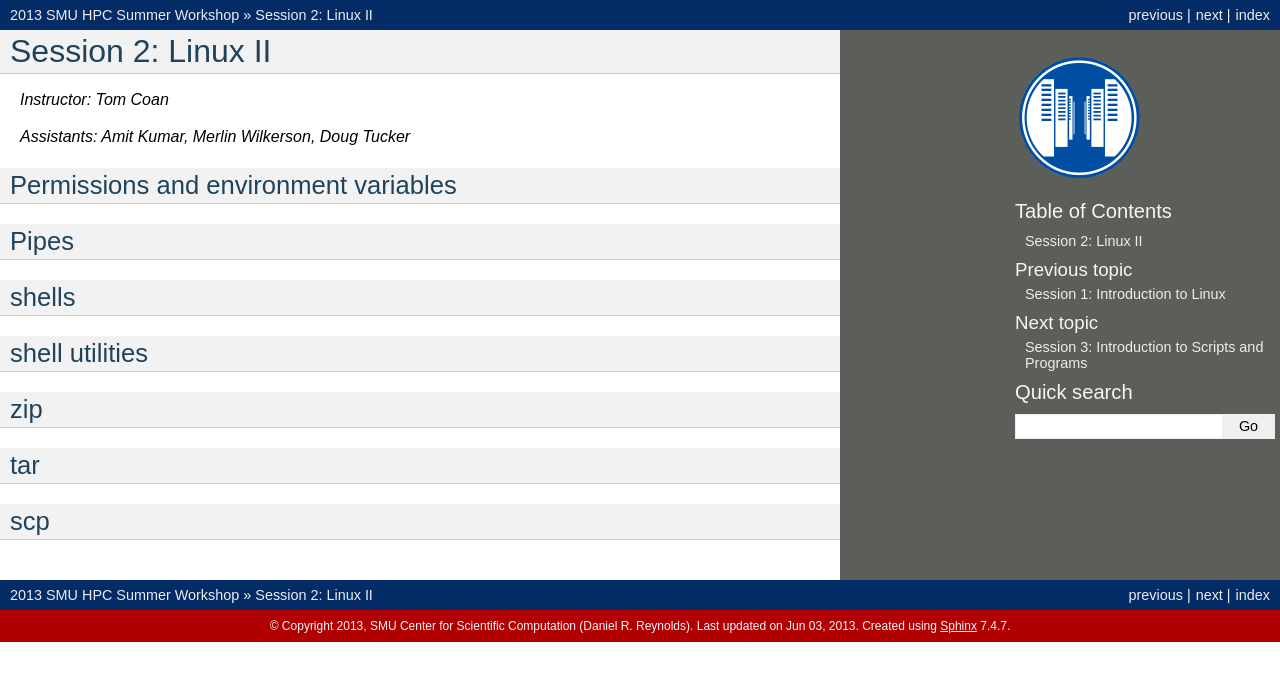
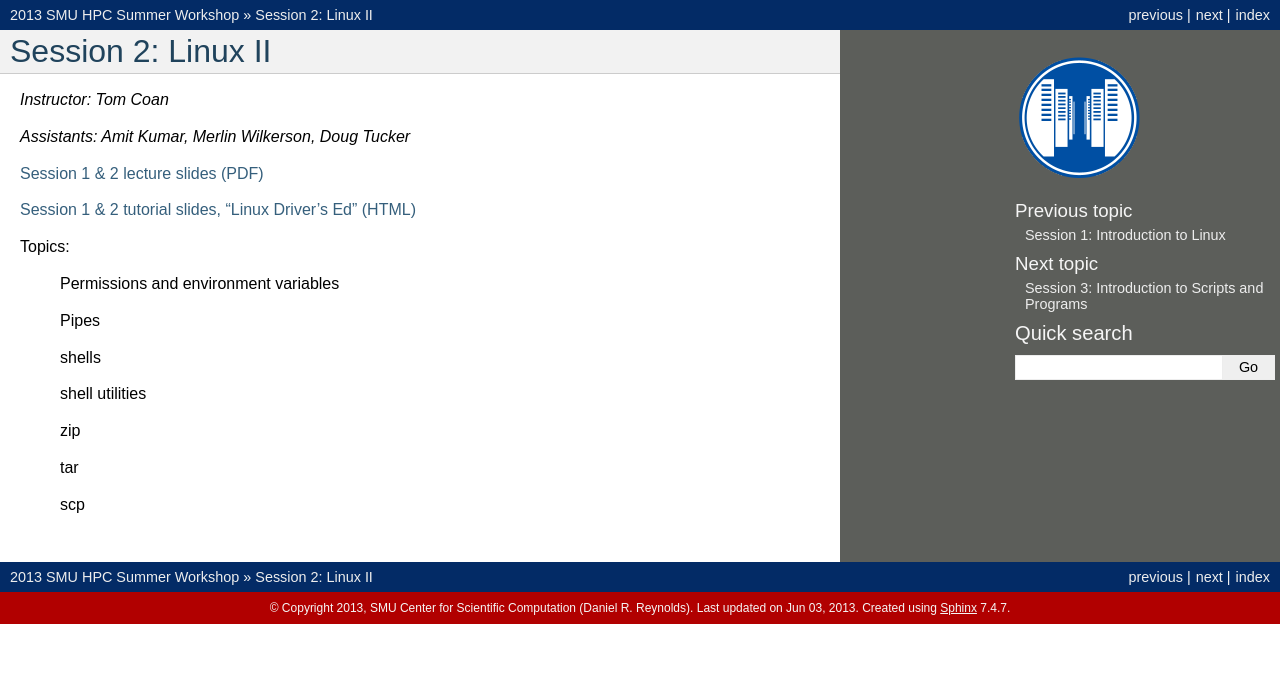
Before and after one commit to drreynolds/smuhpc-workshop, a Sphinx documentation site: the page built from source/session_2.rst, in a window 1280 px wide. Shown: the top 681 px of the page. Built offline with Sphinx 7.4.7, drawn with Linux system fonts in a browser that asks for light colours.

Commit message:
Added links to Tom's lecture and tutorial slides

```diff
--- a/source/session_2.rst
+++ b/source/session_2.rst
@@ -12,24 +12,25 @@ Session 2: Linux II
 *Assistants: Amit Kumar, Merlin Wilkerson, Doug Tucker*
 
 
-Permissions and environment variables
-======================================================
+`Session 1 & 2 lecture slides (PDF)
+<http://www.physics.smu.edu/coan/linux/intro_slides.pdf>`_
+
+`Session 1 & 2 tutorial slides, "Linux Driver's Ed" (HTML)
+<http://www.physics.smu.edu/coan/linux/index.html>`_
 
 
-Pipes
-======================================================
+Topics:
 
-shells
-======================================================
+  Permissions and environment variables
 
-shell utilities
-======================================================
+  Pipes
 
-zip
-======================================================
+  shells
 
-tar
-======================================================
+  shell utilities
 
-scp
-======================================================
+  zip
+
+  tar
+
+  scp
```
Also changed, not shown: source/session_1.rst (+11 -11 lines).
